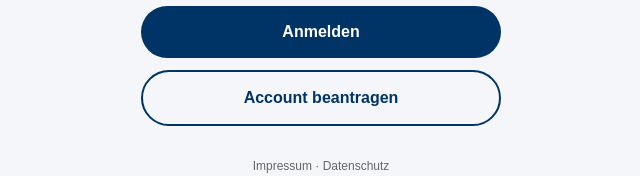
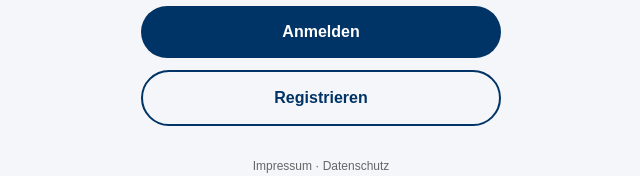
Before and after one commit to simonrempel98/inoid-web, a Next.js app: page /login in a window 1280 px wide. Shown: the part 511-687 px from the top of the page, without its empty margins (319-959 px from the left). Built offline with nearby package versions, Linux system fonts and the light colour scheme.

Commit message:
Rename register button

```diff
--- a/src/app/(auth)/login/page.tsx
+++ b/src/app/(auth)/login/page.tsx
@@ -98,7 +98,7 @@ function LoginForm() {
           fontWeight: 700, fontSize: 16, textDecoration: 'none',
           fontFamily: 'Arial, sans-serif',
         }}>
-          Account beantragen
+          Registrieren
         </Link>
       </div>
 
```
